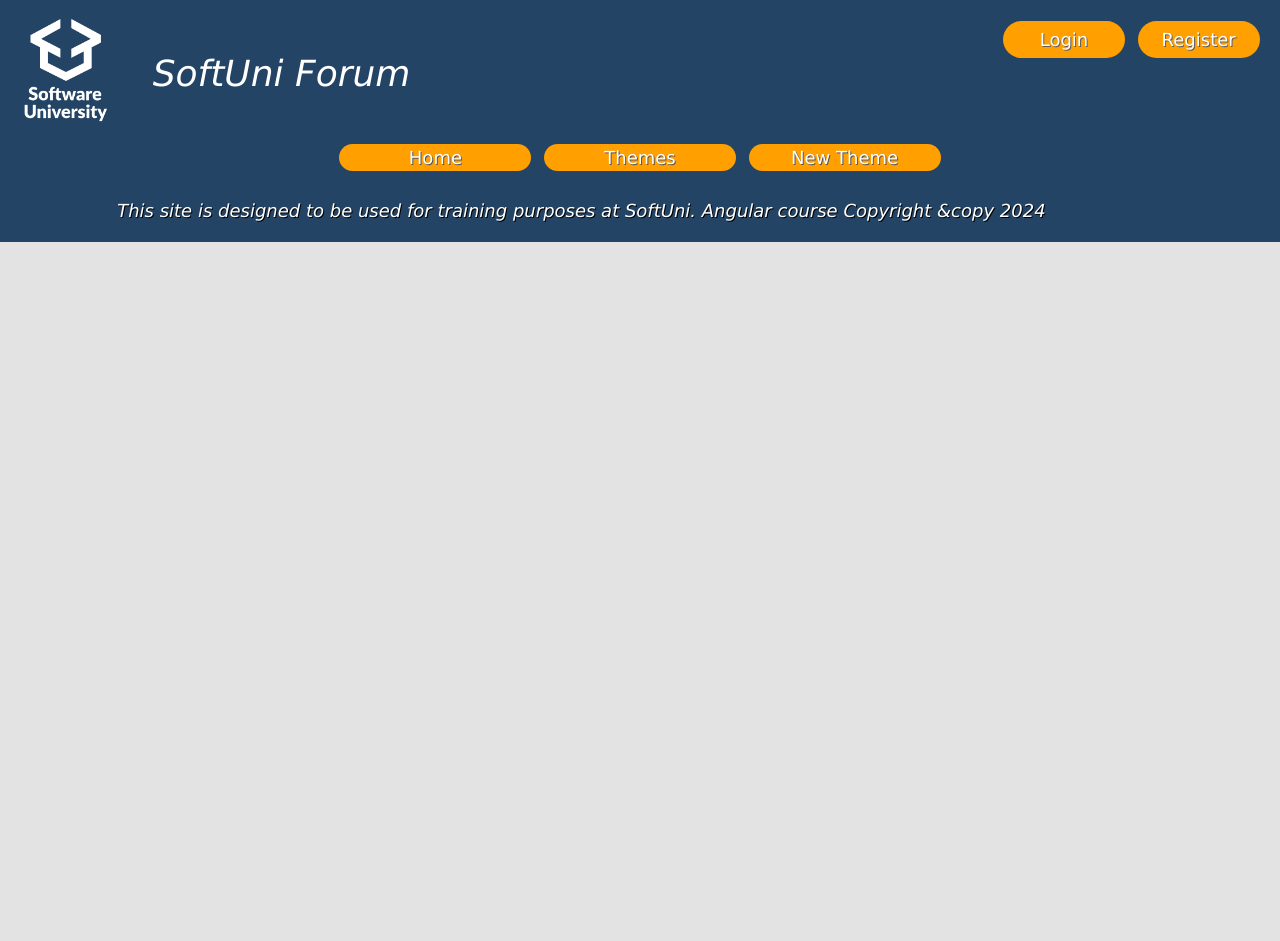
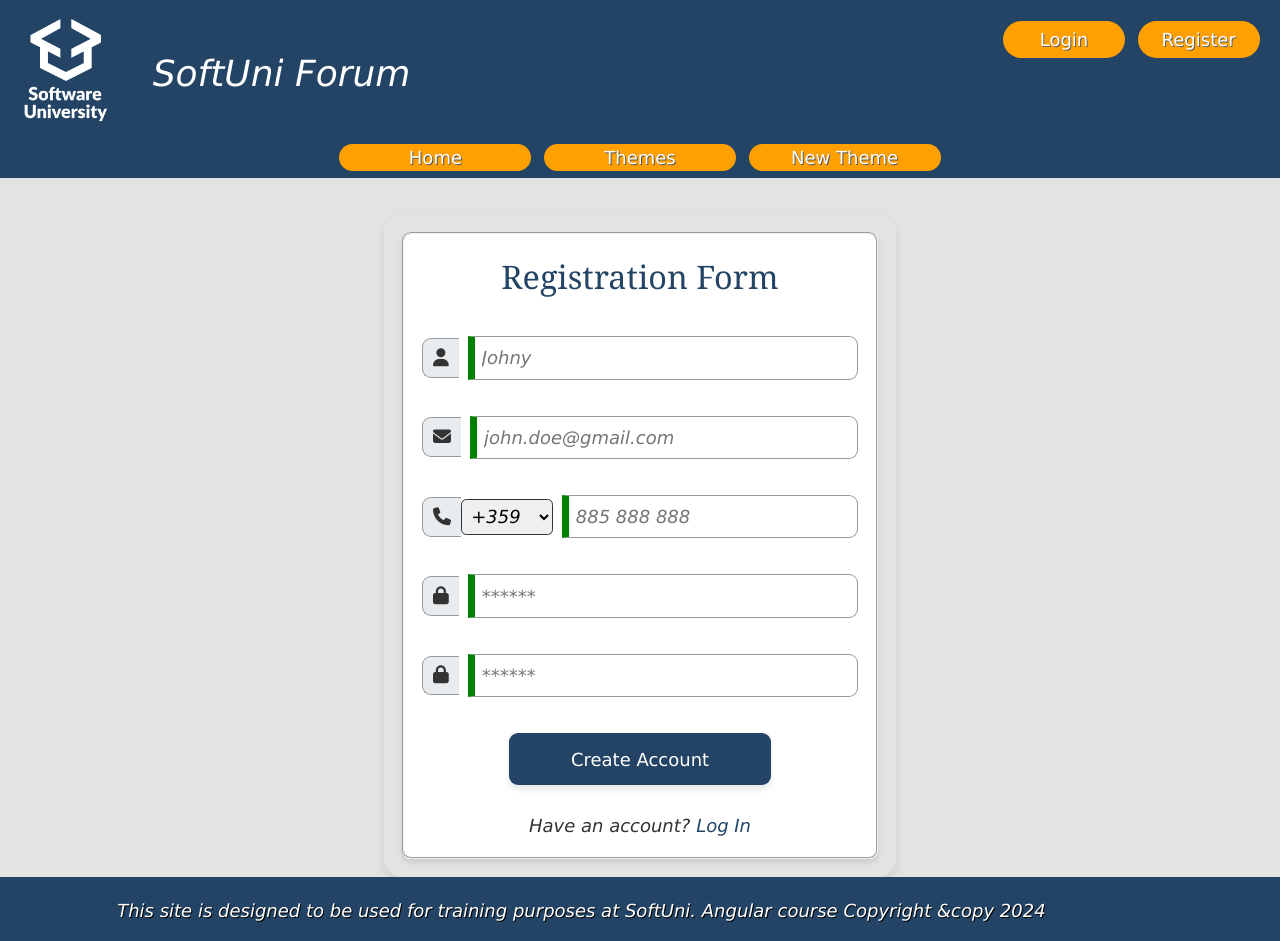
Before and after one commit to zarkoto23/Angular-Course, an Angular app in the folder workshop-components-resources/softuni-forum-app/: page /register in a window 1280 px wide. Before the commit this address led to /. Before the commit the page ends 800 px from the top, so only its background shows below. Built offline with nearby package versions, Linux system fonts and the light colour scheme.

Commit message:
add full registration component

```diff
--- a/workshop-components-resources/softuni-forum-app/src/app/app.routes.ts
+++ b/workshop-components-resources/softuni-forum-app/src/app/app.routes.ts
@@ -13,4 +13,11 @@ export const routes: Routes = [
     loadComponent: () => import('./features/auth/login/login')
     .then((c) => c.Login),
   },
+
+    {
+
+    path: 'register',
+    loadComponent: () => import('./features/auth/registration/registration')
+    .then((c) => c.Registration),
+  },
 ];
--- a/workshop-components-resources/softuni-forum-app/src/app/features/auth/registration/registration.css
+++ b/workshop-components-resources/softuni-forum-app/src/app/features/auth/registration/registration.css
@@ -0,0 +1,110 @@
+/* login register forms */
+
+form.login, form.register {
+    width: 40%;
+    margin: 2em auto 0;
+    text-align: center;
+    background-color: #e4e3e3;
+    border-radius: 1em;
+    padding: 1em;
+    box-shadow: 0 4px 8px rgba(0, 0, 0, 0.1);
+}
+
+.login fieldset, .register fieldset {
+    border-radius: 0.5em;
+    padding: 1em;
+    background-color: #ffffff;
+    box-shadow: 0 4px 6px rgba(0, 0, 0, 0.1);
+}
+
+.login h2, .register h2 {
+    padding-top: 0;
+    border-bottom: none;
+    color: #234465;
+    font-size: 1.8em;
+}
+
+.login p, .register p {
+    padding-bottom: 0;
+    padding-top: 1.5rem;
+    color: #333;
+}
+
+.login input, .register input {
+    flex: 0 1 100%;
+    border: 1px solid #999;
+    padding: 0.4em;
+    border-left: 0.4em solid green;
+    border-top-right-radius: 0.5em;
+    border-bottom-right-radius: 0.5em;
+    font-size: 1em;
+}
+
+.login select, .register select {
+    border-color: #333;
+    padding: 0.3em;
+    border-radius: 0.3em;
+}
+
+.login button, .register button {
+    background-color: #234465;
+    color: white;
+    border: none;
+    border-radius: 0.5em;
+    padding: 0.7em 1.5em;
+    margin-top: 1.5rem;
+    width: 60%;
+    outline: none;
+    box-shadow: 0 4px 6px rgba(0, 0, 0, 0.1);
+    transition: transform 0.3s ease;
+}
+
+.login button:hover, .register button:hover {
+    transform: scale(1.05);
+}
+
+.login i, .register i {
+    border: 1px solid #999;
+    border-right: none;
+    padding: 0.55em;
+    border-top-left-radius: 0.5em;
+    border-bottom-left-radius: 0.5em;
+    background-color: #e9ecef;
+}
+
+.login a, .register a {
+    color: #234465;
+    text-decoration: none;
+}
+
+.login a:hover, .register a:hover {
+    cursor: pointer;
+    text-decoration: underline;
+}
+
+.register .tel {
+    padding-right: 0.8em;
+}
+
+.login .field, .register .field {
+    display: flex;
+    padding-bottom: 0.5em;
+    align-items: center;
+}
+
+.login .field input, .register .field input {
+    margin-left: 0.5em;
+}
+
+p.error {
+    text-align: left;
+    border-radius: 0.5em;
+    color: red;
+    padding-top: 0;
+    font-weight: bold;
+}
+
+.input-error {
+    border-left-color: red;
+    border-color: red;
+}
--- a/workshop-components-resources/softuni-forum-app/src/app/features/auth/registration/registration.html
+++ b/workshop-components-resources/softuni-forum-app/src/app/features/auth/registration/registration.html
@@ -1 +1,96 @@
-<p>registration works!</p>
+<form class="register" (ngSubmit)="onSubmit()" method="post">
+
+    <fieldset>
+        <h2>Registration Form</h2>
+
+        <!-- username -->
+        <p class="field field-icon">
+            <label for="username"><span><i class="fas fa-user"></i></span></label>
+            <input [class.input-error] type="text" name="username" id="username"
+            placeholder="Johny"
+            [(ngModel)]="username"
+            (blur)="validateUsername()">
+        </p>
+        @if(usernameErr){
+
+            <p class="error">
+                {{usernameErrMsg}}
+            </p>
+        }
+
+        <!-- email -->
+        <p class="field field-icon">
+            <label for="email"><span><i class="fas fa-envelope"></i></span></label>
+            <input [class.input-error]="emailErr"
+            type="email" name="email" id="email" placeholder="john.doe@gmail.com"
+            [(ngModel)]="email"
+            (blur)="validateEmail()">
+        </p>
+
+        @if(emailErr){
+
+            <p class="error">
+                {{emailErrMsg}}
+            </p>
+
+        }
+
+        <!-- telephone -->
+        <p class="field field-icon">
+            <label for="tel"><span><i class="fas fa-phone"></i></span></label>
+            <select name="select-tel" id="select-tel" class="tel">
+                <option value="00359">+359</option>
+            </select>
+            <input [class.input-error]="phoneErr" type="text" name="tel" id="tel"
+            placeholder="885 888 888"
+            [(ngModel)]="phone" (blur)="validatePhone()">
+        </p>
+
+          @if(phoneErr){
+
+            <p class="error">
+                {{phoneErrMsg}}
+            </p>
+
+        }
+
+        <!-- password -->
+        <p class="field field-icon">
+            <label for="password"><span><i class="fas fa-lock"></i></span></label>
+            <input [class.input-error] type="password" name="password" id="password"
+            placeholder="******"
+            [(ngModel)]="password"
+            (blur)="validatePassword()">
+        </p>
+
+        @if (passwordErr) {
+
+            <p class="error">
+                {{passwordErrMsg}}
+            </p>
+
+            }
+
+        <!-- rePass -->
+        <p class="field field-icon">
+            <label for="rePass"><span><i class="fas fa-lock"></i></span></label>
+            <input [class.input-error] type="password" name="rePass" id="rePass"
+            placeholder="******"
+            [(ngModel)]="rePass"
+            (blur)="validateRePass()">
+        </p>
+
+        @if(rePassErr){
+
+            <p class="error">{{rePassErrMsg}}</p>
+        }
+
+        <button [disabled]="!isFormValid()">Create Account</button>
+
+        <p class="text-center">
+            Have an account?
+            <a routerLink="/login">Log In</a>
+        </p>
+
+    </fieldset>
+</form>
--- a/workshop-components-resources/softuni-forum-app/src/app/features/auth/registration/registration.ts
+++ b/workshop-components-resources/softuni-forum-app/src/app/features/auth/registration/registration.ts
@@ -34,7 +34,7 @@ export class Registration {
   validateUsername(): void {
     if (!this.username) {
       this.usernameErr = true;
-      this.usernameErrMsg = 'email is requred!!';
+      this.usernameErrMsg = 'username is requred!!';
     } else {
       this.usernameErr = false;
       this.usernameErrMsg = '';
@@ -96,20 +96,19 @@ export class Registration {
     }
   }
 
-
-  isFormValid():boolean{
-    return Boolean(this.rePass)&&
-     Boolean(this.email)&&
-     Boolean(this.password)&&
+  isFormValid(): boolean {
+    return (
+      Boolean(this.rePass) &&
+      Boolean(this.email) &&
+      Boolean(this.password) &&
       Boolean(this.phone) &&
-     Boolean(this.username)&&
+      Boolean(this.username) &&
       !this.emailErr &&
       !this.passwordErr &&
       !this.usernameErr &&
       !this.phoneErr &&
       !this.rePassErr
-
-
+    );
   }
 
   private isValidateEmail(email: string): boolean {
@@ -124,21 +123,25 @@ export class Registration {
     return phoneRegex.test(phone);
   }
 
+  onSubmit(): void {
+    this.validateEmail();
+    this.validatePassword();
+    this.validateRePass();
+    this.validateUsername();
+    this.validatePhone();
 
-  onSubmit():void{
-    this.validateEmail()
-    this.validatePassword()
-    this.validateRePass()
-    this.validateUsername()
-    this.validatePhone()
+    if (this.isFormValid()) {
+      const res = this.authService.register(
+        this.email,
+        this.password,
+        this.rePass,
+        this.username,
+        this.phone,
+      );
 
-    if(this.isFormValid()){
-      const res=this.authService.register(this.email, this.password, this.rePass, this.username, this.phone)
-
-      if(res===true){
-        this.router.navigate(['/home'])
+      if (res === true) {
+        this.router.navigate(['/home']);
       }
     }
   }
-
 }
```
Lines whose indentation alone changed are shown as unchanged.
